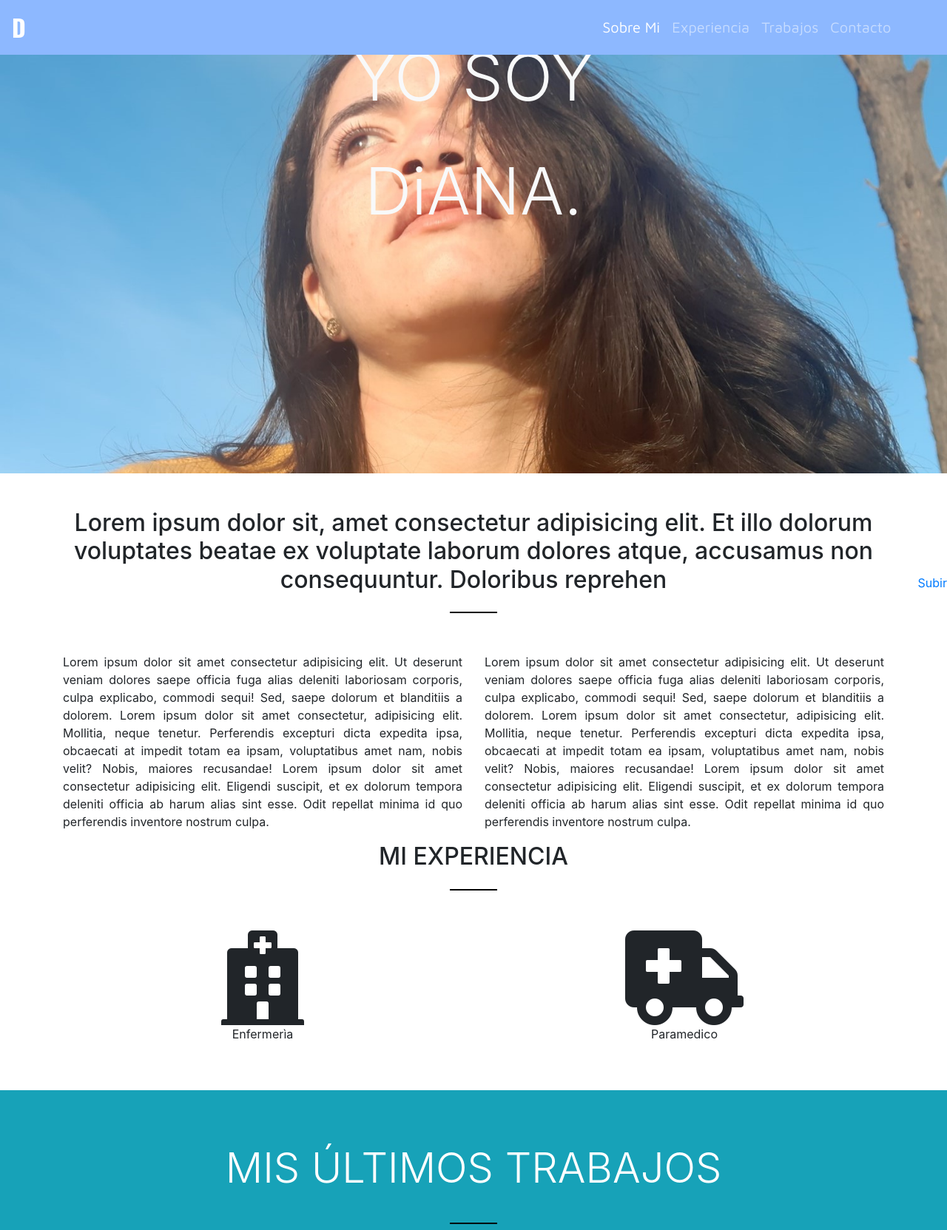
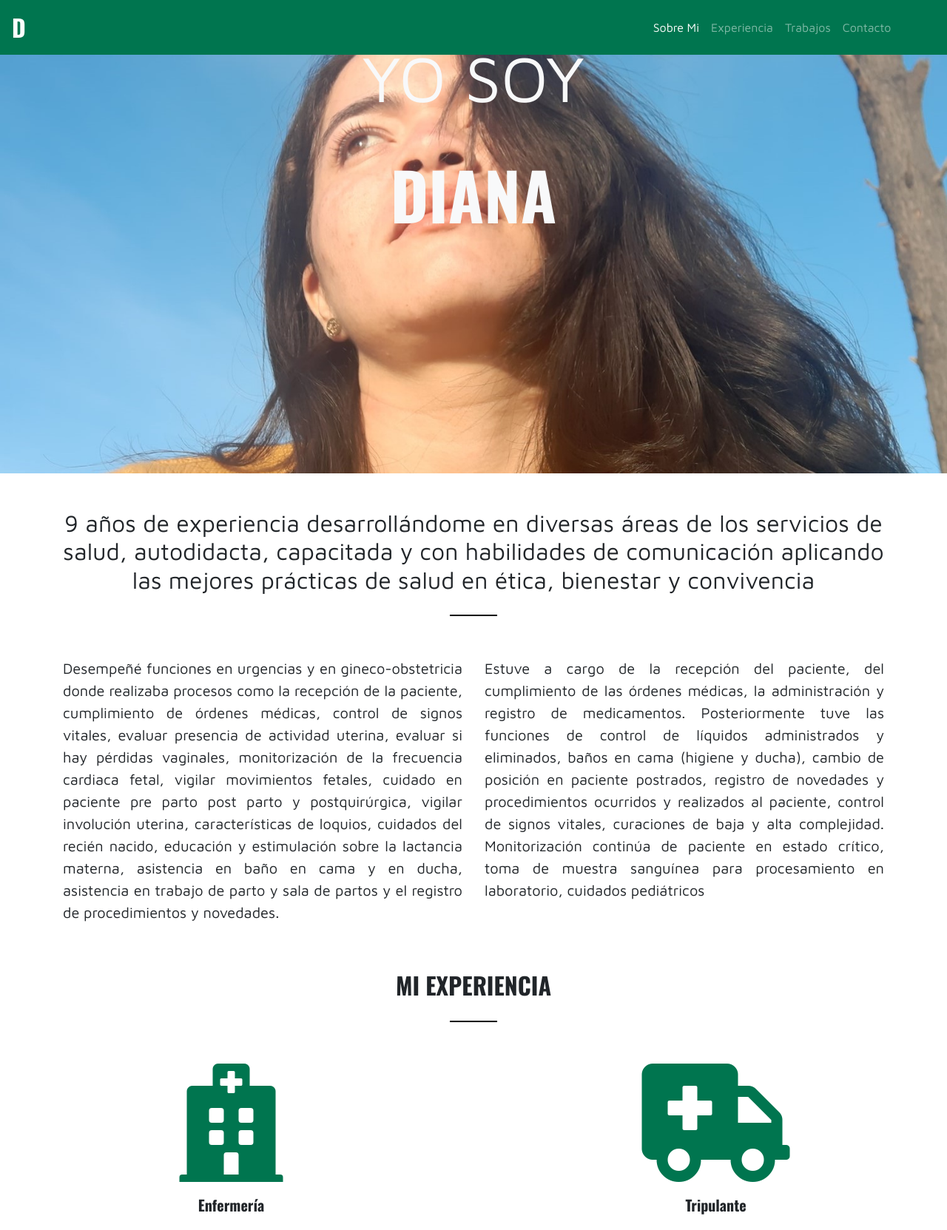
Before and after one commit to Dianapineda20/Mi-portafolio, a plain HTML site: page index.html in a window 1280 px wide. Shown: the top 1663 px of the page at 74% size. Drawn offline with nearby package versions, Linux system fonts and the light colour scheme; a script that the page names is missing.

Commit message:
modifique el tipo de letra color

```diff
--- a/assets/css/style.css
+++ b/assets/css/style.css
@@ -1,7 +1,7 @@
 .navbar {
     font-family: 'Oswald', sans-serif;
     font-weight: 700;
-    background-color: #8DB8FF;
+    background-color: #00754F;
 }
 
 .navbar-brand {
@@ -11,7 +11,29 @@
 .tletra {
     font-family: 'Maven Pro', sans-serif;
     font-weight: 400;
+    font-size: 0.80em;
+}
+body {
+    font-family: 'Maven Pro', sans-serif;
+    font-weight: 400;
     font-size: 1.25em;
+}
+
+.icons {
+    color: #00754F;
+}
+
+.bg-card {
+    background: #00754F;
+}
+h5 {
+    font-family: 'Oswald', sans-serif;
+    font-weight: 700;
+}
+
+.yo {
+    font-family: 'Oswald', sans-serif;
+    font-weight: 700;
 }
 
 .foto {
@@ -22,8 +44,12 @@
     height: 40rem;
 }
 
+.fab {
+    color: #ffffff;
+}
+
 footer {
-    background-color: #8DB8FF;
+    background-color: #00754F;
 }
 
 .boton-subir {
@@ -42,3 +68,7 @@ footer {
     height: 2px;
     background: #000;
 }
+
+footer a {
+    padding-right: 5px;
+}
--- a/index.html
+++ b/index.html
@@ -22,11 +22,11 @@
 
 <body>
 
-    <nav class="navbar navbar-expand-lg navbar-dark fixed-top test">
+    <nav class="navbar navbar-expand-lg navbar-dark fixed-top">
         <a class="navbar-brand" href="#">D</a>
         <div class="container navbar-nav">
 
-            <button class="navbar-toggler text-white text-right" type="button" data-toggle="collapse"
+            <button class="navbar-toggler text-white" type="button" data-toggle="collapse"
                 data-target="#navbarTogglerDemo01" aria-controls="navbarTogglerDemo01" aria-expanded="false"
                 aria-label="Toggle navigation">
                 <span class="navbar-toggler-icon"></span>
@@ -52,68 +52,79 @@
             </div>
         </div>
     </nav>
-    <div>
-        <section id="inicio" class="text-light text-center py-5 foto ">
 
-            <h2 class="display-2 my-1 ">YO SOY</h2>
-            <div class="line-2 mb-5">
-                <div class="lines"></div>
+    <header id="inicio" class="text-light text-center py-5 foto">
+        <div class="row">
+            <div class="col">
+                <h2 class="display-2 my-1">YO SOY</h2>
             </div>
-            <h2 class="display-2 my-1 ">DiANA.</h2>
+        </div>
+        <div class="line-2 mb-5">
+            <div class="lines"></div>
+        </div>
+        <h2 class="display-2 my-1  yo">DIANA</h2>
+    </header>
 
-        </section>
-    </div>
+
     <section id="sobre-mi" class="link text-center d-none d-md-block container mt-5">
-        <h2>Lorem ipsum dolor sit, amet consectetur adipisicing elit. Et illo dolorum voluptates beatae ex voluptate
-            laborum dolores atque, accusamus non consequuntur. Doloribus reprehen</h2>
+        <h2>9 años de experiencia desarrollándome en diversas áreas de los servicios de salud,
+            autodidacta, capacitada y con habilidades de comunicación aplicando las mejores
+            prácticas de salud en ética, bienestar y convivencia
+        </h2>
         <div class="line-cont mb-5">
             <div class="line"></div>
         </div>
         <div class="row text-justify">
             <div class="col-6">
-                <p>Lorem ipsum dolor sit amet consectetur adipisicing elit. Ut deserunt veniam dolores saepe officia
-                    fuga alias deleniti laboriosam corporis, culpa explicabo, commodi sequi! Sed, saepe dolorum et
-                    blanditiis a dolorem. Lorem ipsum dolor sit amet consectetur, adipisicing elit. Mollitia, neque
-                    tenetur. Perferendis excepturi dicta expedita ipsa, obcaecati at impedit totam ea ipsam,
-                    voluptatibus amet nam, nobis velit? Nobis, maiores recusandae! Lorem ipsum dolor sit amet
-                    consectetur adipisicing elit. Eligendi suscipit, et ex dolorum tempora deleniti officia ab harum
-                    alias sint esse. Odit repellat minima id quo perferendis inventore nostrum culpa.</p>
+                <p>Desempeñé funciones en urgencias y en gineco-obstetricia donde realizaba procesos como la
+                    recepción de la paciente,
+                    cumplimiento de órdenes médicas, control de signos vitales, evaluar presencia de actividad uterina,
+                    evaluar si hay pérdidas
+                    vaginales, monitorización de la frecuencia cardiaca fetal, vigilar movimientos fetales, cuidado en
+                    paciente pre parto post parto
+                    y postquirúrgica, vigilar involución uterina, características de loquios, cuidados del recién
+                    nacido, educación y estimulación
+                    sobre la lactancia materna, asistencia en baño en cama y en ducha, asistencia en trabajo de parto y
+                    sala de partos y el
+                    registro de procedimientos y novedades.</p>
             </div>
             <div class="col-6">
-                <p>Lorem ipsum dolor sit amet consectetur adipisicing elit. Ut deserunt veniam dolores saepe officia
-                    fuga alias deleniti laboriosam corporis, culpa explicabo, commodi sequi! Sed, saepe dolorum et
-                    blanditiis a dolorem. Lorem ipsum dolor sit amet consectetur, adipisicing elit. Mollitia, neque
-                    tenetur. Perferendis excepturi dicta expedita ipsa, obcaecati at impedit totam ea ipsam,
-                    voluptatibus amet nam, nobis velit? Nobis, maiores recusandae! Lorem ipsum dolor sit amet
-                    consectetur adipisicing elit. Eligendi suscipit, et ex dolorum tempora deleniti officia ab harum
-                    alias sint esse. Odit repellat minima id quo perferendis inventore nostrum culpa.</p>
+                <p>Estuve a cargo de la recepción del paciente, del cumplimiento de las órdenes médicas, la
+                    administración y registro de
+                    medicamentos. Posteriormente tuve las funciones de control de líquidos administrados y eliminados,
+                    baños en cama (higiene
+                    y ducha), cambio de posición en paciente postrados, registro de novedades y procedimientos ocurridos
+                    y realizados al
+                    paciente, control de signos vitales, curaciones de baja y alta complejidad. Monitorización continúa
+                    de paciente en estado
+                    crítico, toma de muestra sanguínea para procesamiento en laboratorio, cuidados pediátricos</p>
             </div>
         </div>
     </section>
-    <section id="experiencia" class="link container">
-        <h2 class="text-center">MI EXPERIENCIA</h2>
+    <section id="experiencia" class="">
+        <h2 class="text-center mt-5 yo">MI EXPERIENCIA</h2>
         <div class="line-cont mb-5">
             <div class="line"></div>
         </div>
-        <div class="row text-center">
+        <div class="row text-center ">
             <div class="col-6">
-                <i class="fas fa-hospital fa-8x" data-container="body" data-toggle="popover" data-trigger="hover"
-                    data-placement="bottom" data-content="6 años prestando servicio integral a paciente."></i>
-                <p>Enfermerìa</p>
+                <i class="fas fa-hospital fa-8x icons" data-container="body" data-toggle="popover" data-placement="top"
+                    data-content="6 años prestando servicio integral a pacientes"></i>
+                <p class="yo mt-3">Enfermería</p>
             </div>
             <div class="col-6">
-                <i class="fas fa-ambulance fa-8x" data-container="body" data-toggle="popover" data-trigger="hover"
-                    data-placement="bottom" data-content="2 años en traslado de pacientes de diferente complejidad"></i>
-                <p>Paramedico</p>
+                <i class="fas fa-ambulance fa-8x icons" data-container="body" data-toggle="popover" data-placement="top"
+                    data-content="2 años en traslado de pacientes de diferente complejidad"></i>
+                <p class="yo mt-3">Tripulante</p>
             </div>
         </div>
     </section>
-    <section id="trabajos" class="link container-fluid my-5 p-5  bg-info">
-        <h4 class="display-4 text-center my-4 text-white"> MIS ÚLTIMOS TRABAJOS</h4>
+    <section id="trabajos" class="my-5 p-5 text-justify bg-card">
+        <h4 class="display-4 text-center my-2 text-white yo"> MIS ÚLTIMOS TRABAJOS</h4>
         <div class="line-cont mb-5">
             <div class="line"></div>
         </div>
-        <div class="row">
+        <div class="container ">
             <div class="card-deck">
                 <div class="card">
 
@@ -142,7 +153,7 @@
                     </div>
                 </div>
             </div>
-            <div class="card-deck mt-4 pt-5">
+            <div class="card-deck mt-4 pt-0">
                 <div class="card">
                     <div class="card-body">
                         <img src="assets/css/img/cuppon.png" class="card-img-top" alt="...">
@@ -171,7 +182,8 @@
             </div>
         </div>
     </section>
-    <section id="contacto" class="link">
+    <h3 class="text-center yo">CONTACTO</h3>
+    <section id="contacto" class="">
         <div class="typeform-widget" data-url="https://dianapineda.typeform.com/to/rZGPSz"
             style="width: 100%; height: 500px;"></div>
         <script> (function () { var qs, js, q, s, d = document, gi = d.getElementById, ce = d.createElement, gt = d.getElementsByTagName, id = "typef_orm", b = "https://embed.typeform.com/"; if (!gi.call(d, id)) { js = ce.call(d, "script"); js.id = id; js.src = b + "embed.js"; q = gt.call(d, "script")[0]; q.parentNode.insertBefore(js, q) } })() </script>
@@ -180,16 +192,22 @@
                 style="color: #999" target="_blank">Typeform</a> </div>
     </section>
 
-    <footer class="text-center">
+    <footer class="pt-5 mt-5">
+        <div class="row mx-1">
+            <div class="col-6 ">
+                <h3 class="text-center text-light navbar">DIANA</h3>
+            </div>
 
-        <h3>DIANA</h3>
-        <a href="https://github.com"><i class="fab fa-github-square fa-3x"></i></a>
-        <a href="https://www.linkedin.com"><i class="fab fa-linkedin fa-3x"></i></a>
-        <a href="https://twitter.com"><i class="fab fa-twitter-square fa-3x"></i></a>
-        <a href="https://facebook.com"><i class="fab fa-facebook-square fa-3x"></i></a>
+            <div class="col-6 ">
+                <a href="https://github.com"><i class="fab fa-github-square fa-3x p-3 "></i></a>
+                <a href="https://www.linkedin.com"><i class="fab fa-linkedin fa-3x p-3"></i></a>
+                <a href="https://twitter.com"><i class="fab fa-twitter-square fa-3x p-3"></i></a>
+                <a href="https://facebook.com"><i class="fab fa-facebook-square fa-3x p-3"></i></a>
+            </div>
 
+        </div>
     </footer>
-    <a href="#inicio" class="boton-subir">Subir</a>
+    <!-- <a href="#inicio" class="boton-subir">Subir</a> -->
 
 
 
```
